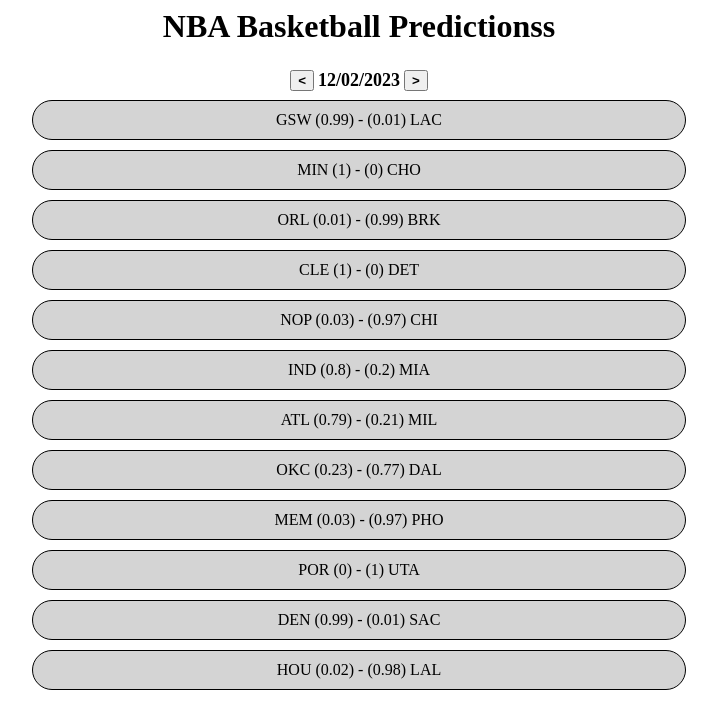
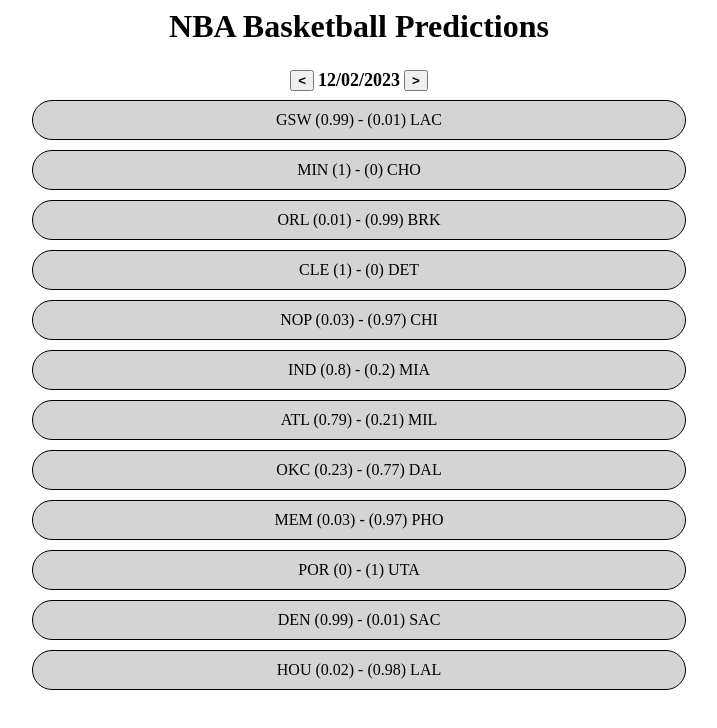
Before and after one commit to NevinG/AIM-F23-Basketball-Predictor, a plain HTML site: page website/index.html in a window 1280 px wide. Shown: the whole page, without its empty margins (281-998 px from the left). Drawn offline with Linux system fonts and the light colour scheme.

Commit message:
Update index.html
changed typo

```diff
--- a/website/index.html
+++ b/website/index.html
@@ -4,7 +4,7 @@
         <script defer src="index.js"></script>
         <link rel="stylesheet" href="index.css">
     </head>
-    <h1>NBA Basketball Predictionss</h1>
+    <h1>NBA Basketball Predictions</h1>
     <div id="navigation">
         <button id="yesterday">&lt</button>
         <span id="today">MM/DD/YYYY</span>
```
